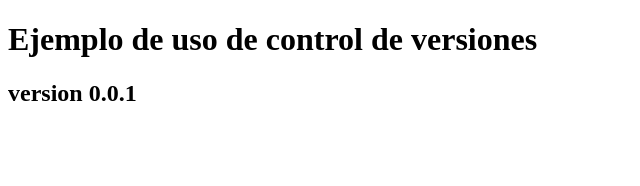
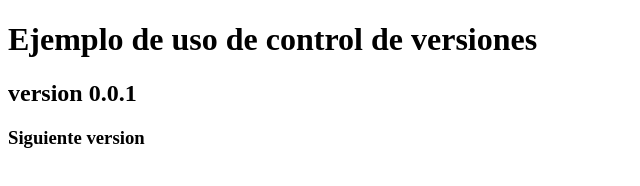
Before and after one commit to JoseVidal005/Talento-Tech, a plain HTML site: page index.html in a window 1280 px wide. Shown: the whole page, without its empty margins (0-640 px from the left). Drawn offline with Linux system fonts and the light colour scheme.

Commit message:
Nueva version desarrollada incluye titulo h3

```diff
--- a/index.html
+++ b/index.html
@@ -8,5 +8,6 @@
 <body>
     <h1>Ejemplo de uso de control de versiones</h1>
     <h2>version 0.0.1</h2>
+    <h3>Siguiente version</h3>
 </body>
 </html>
```
